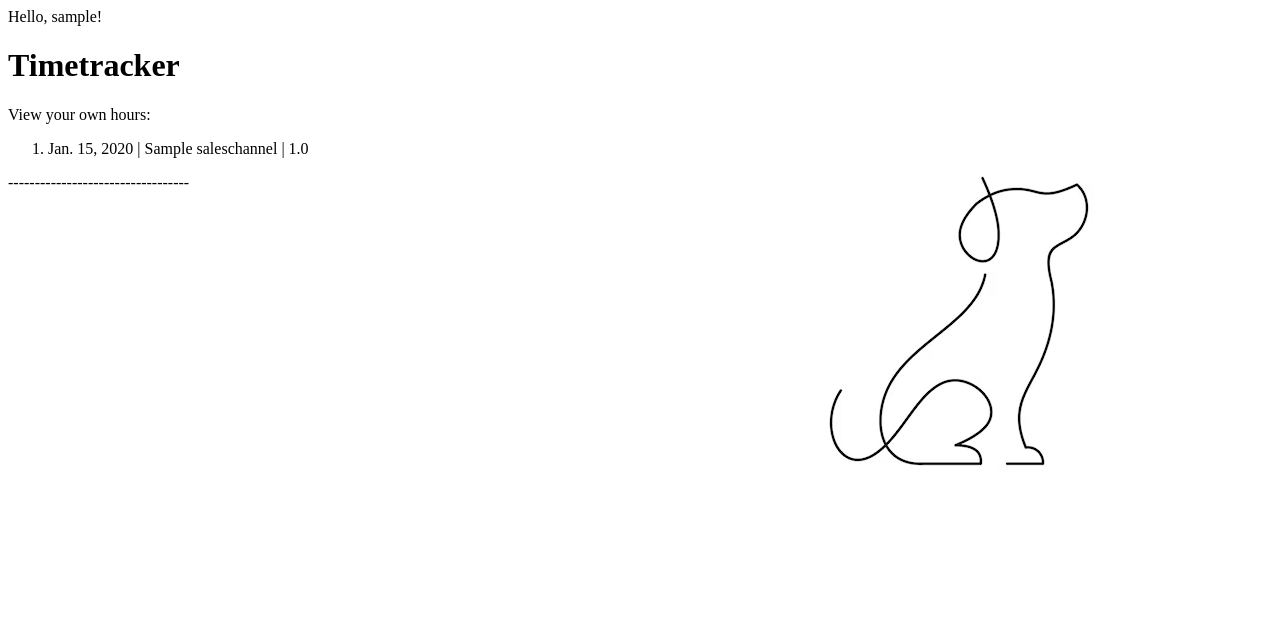
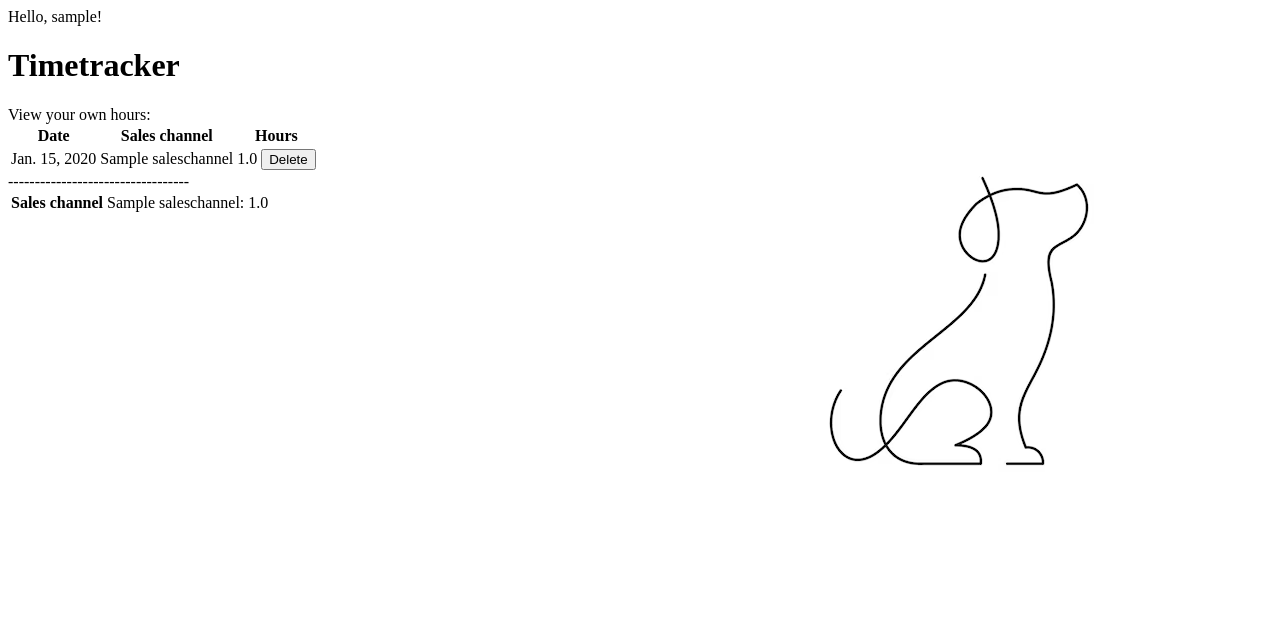
Before and after one commit to MagKry/timetracking-app, a Django app: page /list_all_hours/ in a window 1280 px wide. Shown: the top 633 px of the page. Run offline with Django 5.2, Linux system fonts and the light colour scheme; a user stored in the database is signed in; tables that the repository leaves empty hold one stand-in row (values such as "Sample post").

Commit message:
Added summary of hours per sales channel to all view_hours views. Added delete hours view

```diff
--- a/project/timetracking_app/templates/list_hours.html
+++ b/project/timetracking_app/templates/list_hours.html
@@ -5,20 +5,36 @@
 {% block content %}
    View your own hours: <br>
 
-        <ol>
+        <table>
+        <tr>
+        <th> Date </th>
+        <th> Sales channel </th>
+        <th> Hours </th>
+        </tr>
+
     {% for entry in employee_entries %}
-    <li>{{ entry.date }} | {{ entry.sales_channel }} | {{ entry.hour }}</li>
+
+        <tr>
+       <td> {{ entry.date }} </td>
+        <td>{{ entry.sales_channel }} </td>
+       <td> {{ entry.hour }}
+           <a href="{% url 'delete-hours' pk=entry.id %}"> <button type="submit" value="all_hours">Delete</button> </a></td>
+
+        </tr>
     {% endfor %}
-        </ol>
+
+        </table>
 
 ----------------------------------
-<ol>
-  {% for sales_channel, hours in hours_per_channel.items %}
-  <li>{{ sales_channel }}: {{ hours }}</li>
-  {% endfor %}
-</ol>
+<table>
+      {% for sales_channel, hours in hours_per_channel.items %}
+          <tr>
+          <th> Sales channel </th>
+         <td>{{ sales_channel }}: {{ hours }}</td>
+          </tr>
+      {% endfor %}
+</table>
 
-    </form>
 
 {% endblock %}
 
--- /dev/null
+++ b/project/timetracking_app/templates/loggedhours_confirm_delete.html
@@ -0,0 +1,5 @@
+<form action="" method="post">
+  {% csrf_token %}
+  {{ form.as_p }}
+  <input type="submit" value="The hours will be deleted. Please confirm.">
+</form>
--- a/project/timetracking_app/urls.py
+++ b/project/timetracking_app/urls.py
@@ -16,9 +16,9 @@ Including another URLconf
 """
 from django.contrib import admin
 from django.urls import path
-from .views import HomePageView, LoginView, AddHoursView, ViewOwnHoursView, ViewDepartmentHoursView, \
-    ViewEmployeesHoursView, \
-    AddEmployeeView, LogoutView, ListAllHoursView, HoursThisWeekView, HoursThisMonthView, HoursThisYearView
+from .views import (HomePageView, LoginView, AddHoursView, ViewOwnHoursView, ViewDepartmentHoursView, \
+    ViewEmployeesHoursView, AddEmployeeView, LogoutView, ListAllHoursView, HoursThisWeekView, HoursThisMonthView,
+    HoursThisYearView, DeleteHoursView)
 
 urlpatterns = [
     path('home/', HomePageView.as_view(), name='home-page'),
@@ -33,4 +33,5 @@ urlpatterns = [
     path('department_hours/', ViewDepartmentHoursView.as_view(), name='department-hours'),
     path('employees_hours/', ViewEmployeesHoursView.as_view(), name='employees-hours'),
     path('add_employee/', AddEmployeeView.as_view(), name='add-employee'),
+    path('delete_hours/<int:pk>/', DeleteHoursView.as_view(), name='delete-hours'),
 ]
--- a/project/timetracking_app/views.py
+++ b/project/timetracking_app/views.py
@@ -4,7 +4,7 @@ from django.http import HttpResponse
 from django.shortcuts import render, get_object_or_404
 from django.urls import reverse_lazy
 from django.views import View
-from django.views.generic import FormView, ListView
+from django.views.generic import FormView, ListView, DeleteView
 from django.contrib.auth import authenticate, login, logout
 
 from .forms import LoginForm, AddHoursForm
@@ -70,7 +70,22 @@ class ListAllHoursView(ListView):
     template_name = 'list_hours.html'
     context_object_name = 'employee_entries'
     paginate_by = 1000
-    ordering = ['-date']
+    ordering = ['sales_channel']
+
+
+    def get_context_data(self, **kwargs):
+        context = super().get_context_data(**kwargs)
+        employee_entries = LoggedHours.objects.filter(employee=self.request.user)
+        hours_per_channel = {}
+        for entry in employee_entries:
+            sales_channel = entry.sales_channel
+            hours = entry.hour
+            if sales_channel in hours_per_channel:
+                hours_per_channel[sales_channel] += hours
+            else:
+                hours_per_channel[sales_channel] = hours
+        context['hours_per_channel'] = hours_per_channel
+        return context
 
 
 class HoursThisWeekView(ListView):
@@ -85,19 +100,20 @@ class HoursThisWeekView(ListView):
         end_date = start_date + timedelta(days=6)
         return LoggedHours.objects.filter(date__gte=start_date, date__lte=end_date)
 
+    def get_context_data(self, **kwargs):
+        context = super().get_context_data(**kwargs)
+        employee_entries = self.get_queryset()
+        hours_per_channel = {}
+        for entry in employee_entries:
+            sales_channel = entry.sales_channel
+            hours = entry.hour
+            if sales_channel in hours_per_channel:
+                hours_per_channel[sales_channel] += hours
+            else:
+                hours_per_channel[sales_channel] = hours
+        context['hours_per_channel'] = hours_per_channel
+        return context
 
-
-# class HoursThisMonthView(ListView):
-#     model = LoggedHours
-#     success_url = 'hours-this-month'
-#     template_name = 'list_hours.html'
-#     context_object_name = 'employee_entries'
-#     ordering = ['-date']
-#
-#     def get_queryset(self):
-#         start_date = datetime.today()
-#         end_date = start_date + timedelta(days=30)
-#         return LoggedHours.objects.filter(date__gte=start_date, date__lte=end_date)
 
 class HoursThisMonthView(ListView):
     model = LoggedHours
@@ -110,6 +126,21 @@ class HoursThisMonthView(ListView):
         current_month = datetime.now().replace(day=1).strftime('%Y-%m-%d')
         return LoggedHours.objects.filter(date__gte=current_month)
 
+    def get_context_data(self, **kwargs):
+        context = super().get_context_data(**kwargs)
+        employee_entries = self.get_queryset()
+        hours_per_channel = {}
+        for entry in employee_entries:
+            sales_channel = entry.sales_channel
+            hours = entry.hour
+            if sales_channel in hours_per_channel:
+                hours_per_channel[sales_channel] += hours
+            else:
+                hours_per_channel[sales_channel] = hours
+        context['hours_per_channel'] = hours_per_channel
+        return context
+
+
 class HoursThisYearView(ListView):
     model = LoggedHours
     success_url = 'hours-this-year'
@@ -121,24 +152,19 @@ class HoursThisYearView(ListView):
         current_year = datetime.now().replace(day=1, month=1).strftime('%Y-%m-%d')
         return LoggedHours.objects.filter(date__gte=current_year)
 
-
-    # def hours_per_channel(self, request, employee, employee_entries):
-    #
-    #     hours_per_channel = {}
-    #     for entry in employee_entries:
-    #         sales_channel = entry.sales_channel
-    #         hours = entry.hour
-    #         if sales_channel in hours_per_channel:
-    #             hours_per_channel[sales_channel] += hours
-    #         else:
-    #             hours_per_channel[sales_channel] = hours
-    #
-    #
-    #     return hours_per_channel
-    #
-
-
-
+    def get_context_data(self, **kwargs):
+        context = super().get_context_data(**kwargs)
+        employee_entries = self.get_queryset()
+        hours_per_channel = {}
+        for entry in employee_entries:
+            sales_channel = entry.sales_channel
+            hours = entry.hour
+            if sales_channel in hours_per_channel:
+                hours_per_channel[sales_channel] += hours
+            else:
+                hours_per_channel[sales_channel] = hours
+        context['hours_per_channel'] = hours_per_channel
+        return context
 
 
 
@@ -155,3 +181,9 @@ class ViewEmployeesHoursView(View):
 class AddEmployeeView(View):
     def get(self, request):
         return render(request, 'add_employee.html')
+
+
+class DeleteHoursView(DeleteView):
+    model = LoggedHours
+    success_url = reverse_lazy('list-all-hours')
+    template_name ='loggedhours_confirm_delete.html'
```
Also changed, not shown: project/timetracking_app/utils.py (added, +14 -0 lines).
